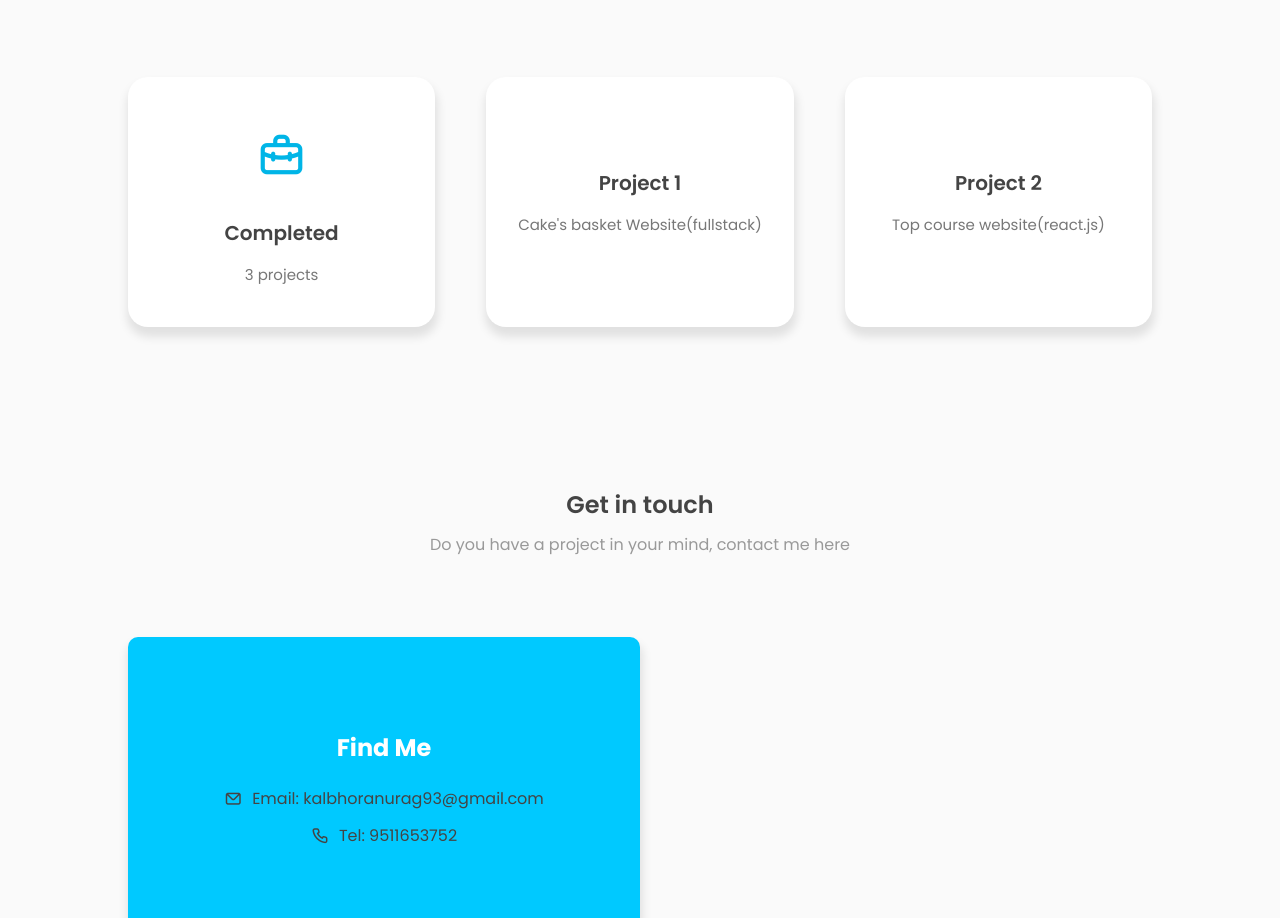
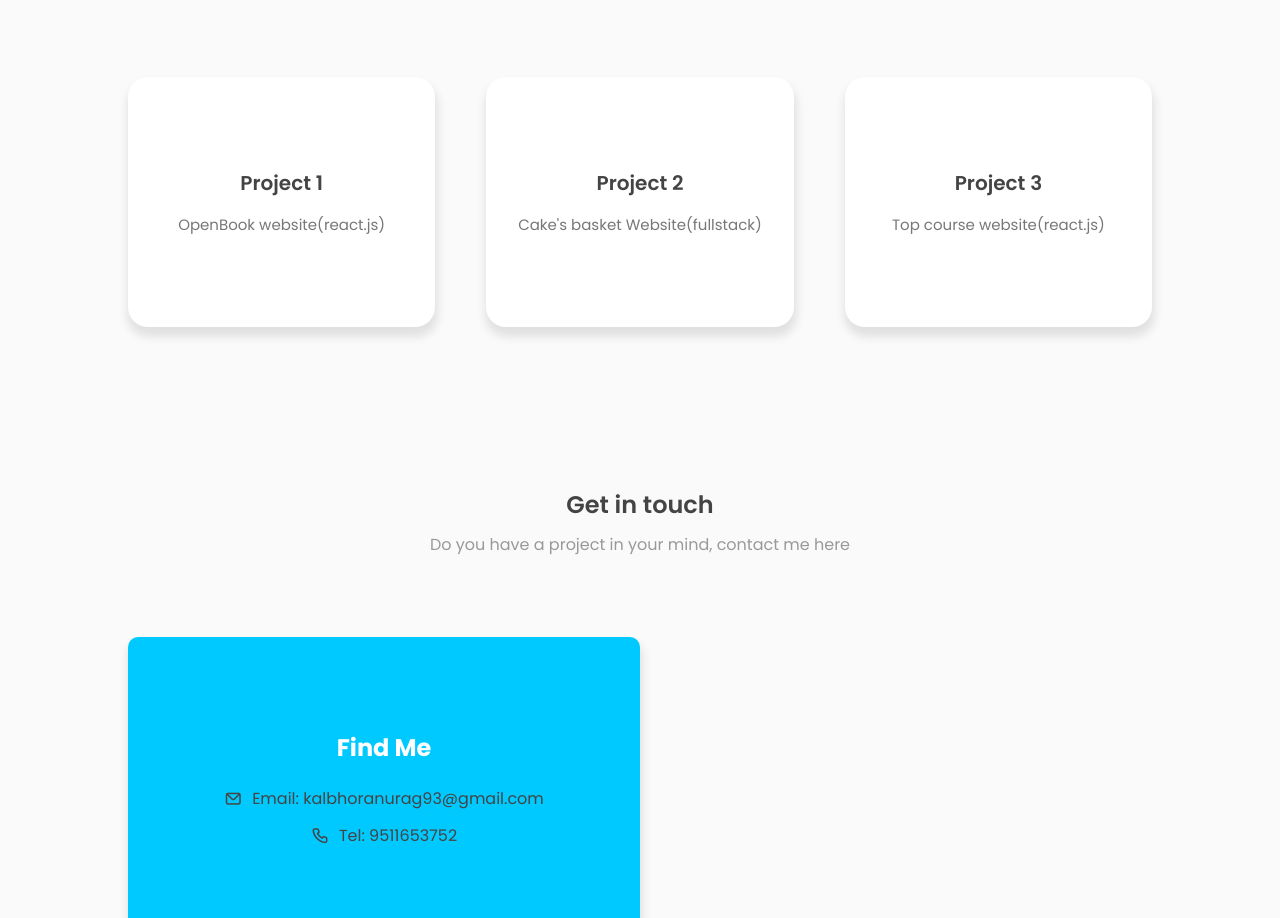
Before and after one commit to falcon0005/Portfolio, a plain HTML site: page index.html in a window 1280 px wide. Shown: the part 1488-2406 px from the top of the page. Drawn offline with nearby package versions, Linux system fonts and the light colour scheme.

Commit message:
Update index.html

```diff
--- a/index.html
+++ b/index.html
@@ -150,18 +150,18 @@
               </div>
               <div class="project-container">
                 <div class="project-box">
-                    <i class="uil uil-briefcase-alt"></i>
-                    <h3>Completed</h3>
-                    <label>3 projects</label>
+                    <!-- <i class="uil uil-briefcase-alt"></i> -->
+                    <h3>Project 1</h3>
+                    <label>OpenBook website(react.js)</label>
                 </div>
                 <div class="project-box">
                     <!-- <i class="uil uil-users-alt"></i> -->
-                    <h3>Project 1</h3>
+                    <h3>Project 2</h3>
                     <label>Cake's basket Website(fullstack)</label>
                 </div>
                 <div class="project-box">
                     <!-- <i class="uil uil-award"></i> -->
-                    <h3>Project 2</h3>
+                    <h3>Project 3</h3>
                     <label>Top course website(react.js)</label>
                 </div>
               </div>
```
